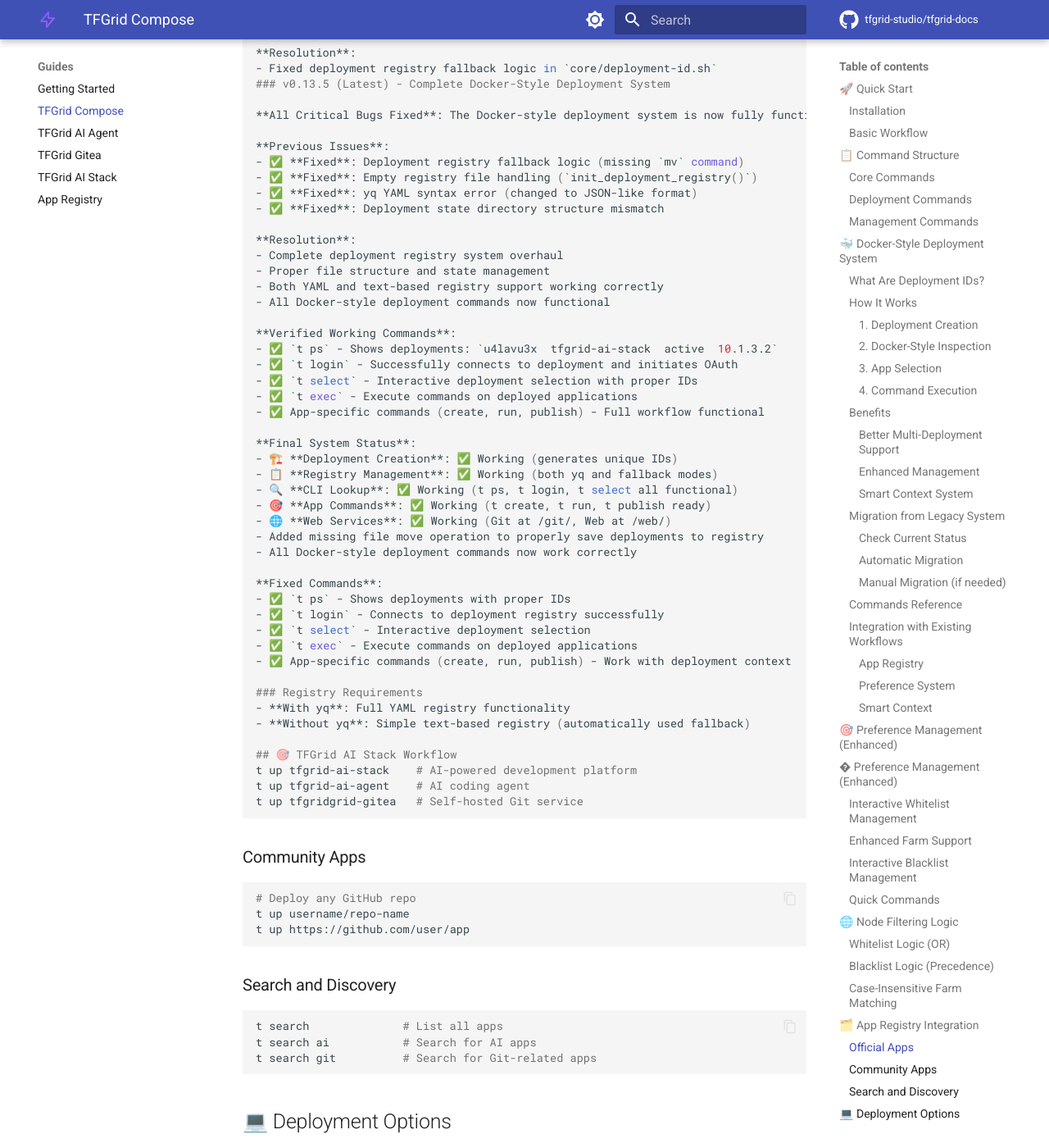
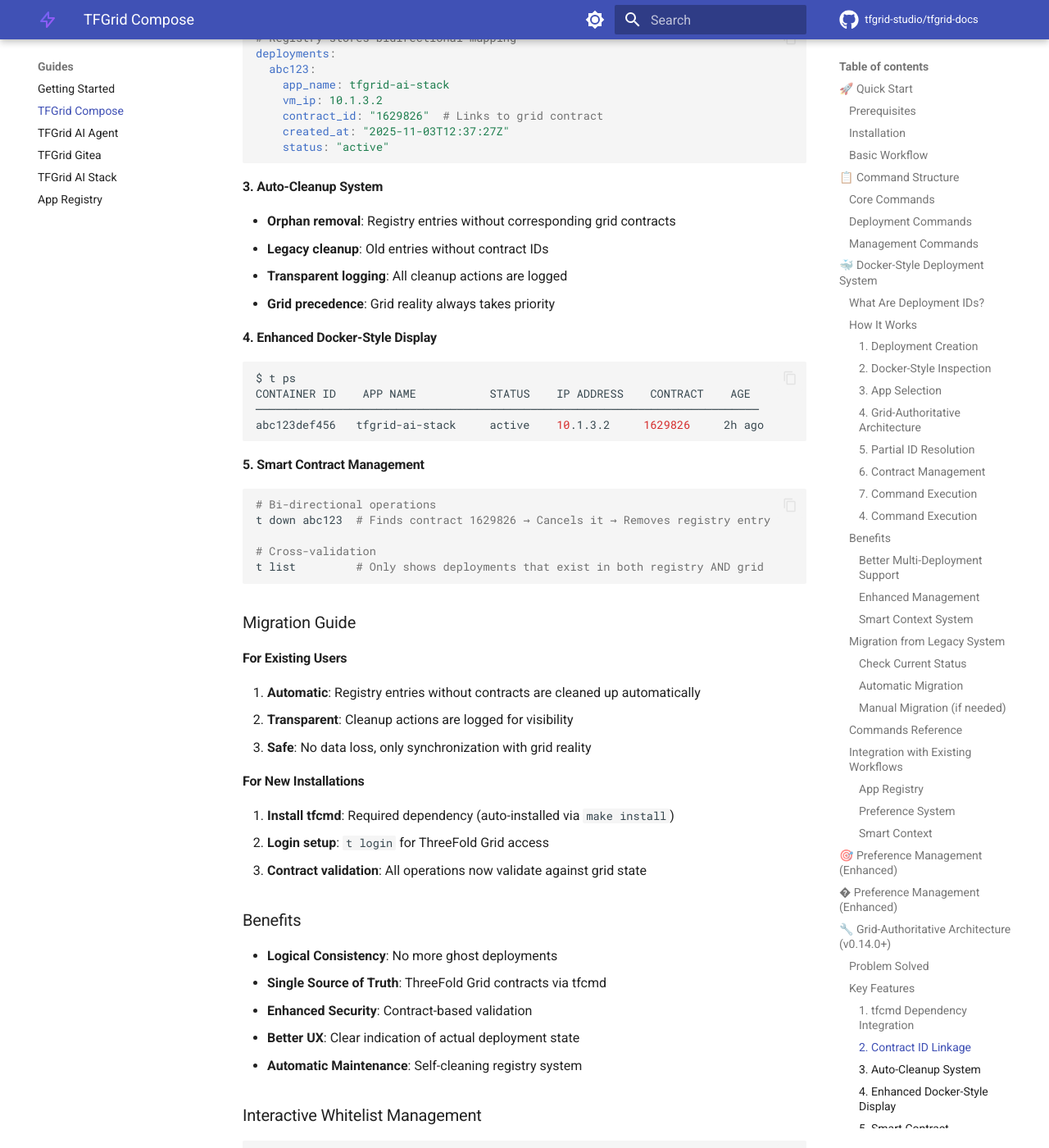
Before and after one commit to tfgrid-studio/tfgrid-docs, an MkDocs documentation site: the page built from docs/guides/tfgrid-compose.md, in a window 1280 px wide and 1400 px high, scrolled down 7711 px. Shown: the whole window at 82% size. Built offline with MkDocs 1.6.1 and Material for MkDocs 9.7.7, drawn with Linux system fonts in a browser that asks for light colours; comment, search, counter and statistics services are not loaded; the version menu is left out; some of the changed text lies outside the part shown.

Commit message:
feat: Add grid-authoritative architecture with contract validation and tfcmd integration

````diff
--- a/docs/guides/tfgrid-compose.md
+++ b/docs/guides/tfgrid-compose.md
@@ -1,12 +1,20 @@
 # TFGrid Compose - Complete User Guide
 
-**Version**: 0.13.5
-**Last Updated**: 2025-11-02
-**Status**: Production Ready with Farm Browser
+**Version**: 0.14.0
+**Last Updated**: 2025-11-03
+**Status**: Production Ready with Grid-Authoritative Architecture
 
-TFGrid Compose is the universal deployment orchestrator for the ThreeFold Grid, providing intelligent node selection, app registry integration, comprehensive farm browser, and enhanced filtering capabilities.
+TFGrid Compose is the universal deployment orchestrator for the ThreeFold Grid, providing intelligent node selection, app registry integration, comprehensive farm browser, enhanced filtering capabilities, and **grid-authoritative deployment management**.
 
 ## 🚀 Quick Start
+
+### Prerequisites
+
+**Required Dependencies:**
+- **tfcmd**: Essential for grid contract management and validation
+  ```bash
+  curl -fsSL https://raw.githubusercontent.com/threefoldtech/tfcmd/main/install.sh | bash
+  ```
 
 ### Installation
 ```bash
@@ -91,7 +99,7 @@
 #### 2. Docker-Style Inspection
 ```bash
 $ t ps
-ℹ TFGrid Compose v0.13.4 - Docker-style Deployment List
+ℹ TFGrid Compose v0.14.0 - Docker-style Deployment List
 
 Deployments (Docker-style):
 
@@ -114,6 +122,53 @@
 ✅ Selected tfgrid-ai-stack
 ```
 
+#### 4. Grid-Authoritative Architecture
+```bash
+# Contract validation ensures logical consistency
+$ t contracts list
+ℹ Fetching contracts via tfcmd...
+[Sentry] 2025/11/03 00:26:49 Using release from debug info: 171e8b2b4ddbdfcb2623c09311d317990a7e4de6
+12:26AM INF starting peer session=tf-90662 twin=6905
+
+Node contracts:
+ID        Node ID    Type    Name                    Project Name
+1629826   8          VM      tfgrid-ai-stack-mj4y7b  mj4y7bu4a1c2d3e4f
+1629827   8          VM      tfgrid-ai-stack-a94dc2  a94dc2809ed701b8
+
+Name contracts:
+ID    Name
+```
+
+#### 5. Partial ID Resolution
+```bash
+# Unique partial matches work automatically
+$ t login mj4
+✅ Logged in to mj4y7bu4a1c2d3e4f tfgrid-ai-stack
+
+# Ambiguous matches show selection menu
+$ t select tfgrid-ai-stack
+📱 Select deployment:
+
+  1) mj4y7bu4a1c2d3e4f tfgrid-ai-stack (10.1.3.2) - 2h ago
+  2) a94dc2809ed701b8 tfgrid-ai-stack (10.1.3.2) - 1h ago
+
+Enter number [1-2] or 'q' to quit: 1
+✅ Selected mj4y7bu4a1c2d3e4f tfgrid-ai-stack
+```
+
+#### 6. Contract Management
+```bash
+# Bi-directional linkage enables proper operations
+$ t down mj4
+ℹ TFGrid Compose v0.14.0
+ℹ Found deployment: mj4y7bu4a1c2d3e4f tfgrid-ai-stack
+ℹ Using contract: 1629826
+ℹ Cancelling contract via tfcmd...
+✅ Contract 1629826 cancelled successfully
+✅ Removed deployment mj4y7bu4a1c2d3e4f from registry
+```
+
+#### 7. Command Execution
 #### 4. Command Execution
 ```bash
 $ t login
@@ -222,6 +277,84 @@
 
 TFGrid Compose features a powerful **case-insensitive** preference system with support for both farm names and farm IDs.
 
+## 🔧 Grid-Authoritative Architecture (v0.14.0+)
+
+### Problem Solved
+**Before**: Dual-source truth problem where `t list` showed deployments that didn't exist on the grid
+```bash
+t list     → Shows 4 deployments (registry)
+t contracts → Shows 0 contracts (grid reality)
+❌ LOGICAL INCONSISTENCY
+```
+
+**After**: Single source of truth with grid validation
+```bash
+t list     → Shows 0 deployments (matches grid)
+t contracts → Shows 0 contracts (authoritative)
+✅ LOGICAL CONSISTENCY
+```
+
+### Key Features
+
+#### 1. tfcmd Dependency Integration
+- **Required**: tfcmd is now essential for basic functionality
+- **Auto-install**: `make install` offers to install tfcmd automatically
+- **Validation**: Installation script checks for tfcmd presence
+- **Grid operations**: Contract management, status validation, deployment linkage
+
+#### 2. Contract ID Linkage
+```yaml
+# Registry stores bidirectional mapping
+deployments:
+  abc123:
+    app_name: tfgrid-ai-stack
+    vm_ip: 10.1.3.2
+    contract_id: "1629826"  # Links to grid contract
+    created_at: "2025-11-03T12:37:27Z"
+    status: "active"
+```
+
+#### 3. Auto-Cleanup System
+- **Orphan removal**: Registry entries without corresponding grid contracts
+- **Legacy cleanup**: Old entries without contract IDs
+- **Transparent logging**: All cleanup actions are logged
+- **Grid precedence**: Grid reality always takes priority
+
+#### 4. Enhanced Docker-Style Display
+```bash
+$ t ps
+CONTAINER ID    APP NAME           STATUS    IP ADDRESS    CONTRACT    AGE
+───────────────────────────────────────────────────────────────────────────
+abc123def456   tfgrid-ai-stack     active    10.1.3.2     1629826     2h ago
+```
+
+#### 5. Smart Contract Management
+```bash
+# Bi-directional operations
+t down abc123  # Finds contract 1629826 → Cancels it → Removes registry entry
+
+# Cross-validation
+t list         # Only shows deployments that exist in both registry AND grid
+```
+
+### Migration Guide
+
+#### For Existing Users
+1. **Automatic**: Registry entries without contracts are cleaned up automatically
+2. **Transparent**: Cleanup actions are logged for visibility
+3. **Safe**: No data loss, only synchronization with grid reality
+
+#### For New Installations
+1. **Install tfcmd**: Required dependency (auto-installed via `make install`)
+2. **Login setup**: `t login` for ThreeFold Grid access
+3. **Contract validation**: All operations now validate against grid state
+
+### Benefits
+- **Logical Consistency**: No more ghost deployments
+- **Single Source of Truth**: ThreeFold Grid contracts via tfcmd
+- **Enhanced Security**: Contract-based validation
+- **Better UX**: Clear indication of actual deployment state
+- **Automatic Maintenance**: Self-cleaning registry system
 ### Interactive Whitelist Management
 ```bash
 t whitelist
````
